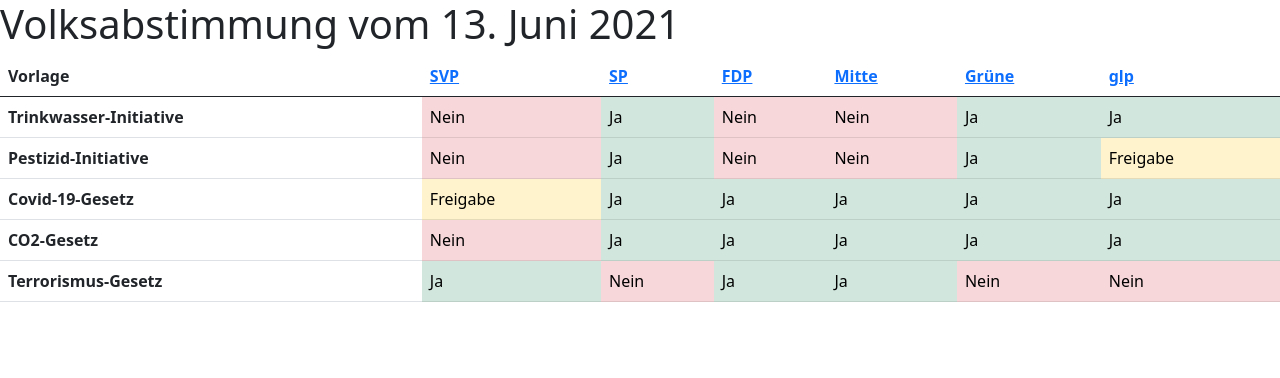
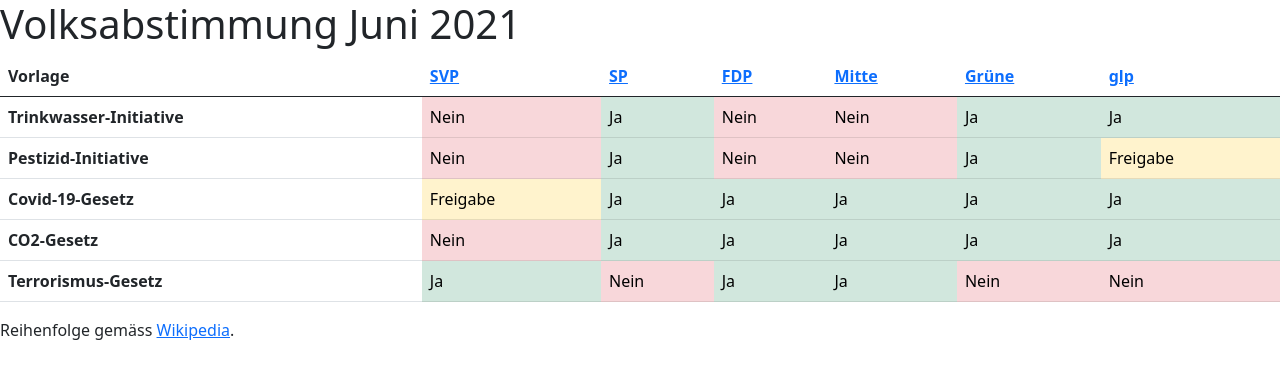
Before and after one commit to Tharadash/abstimmungsparolen, a plain HTML site: page index.html in a window 1280 px wide. Drawn offline with nearby package versions, Linux system fonts and the light colour scheme.

Commit message:
add note about list order

```diff
--- a/index.html
+++ b/index.html
@@ -14,7 +14,7 @@
 
   </head>
   <body>
-    <h1>Volksabstimmung vom 13. Juni 2021</h1>
+    <h1>Volksabstimmung Juni 2021</h1>
     <table class="table">
         <thead>
           <tr>
@@ -76,5 +76,7 @@
         </tbody>
       </table>
 
+      <p>Reihenfolge gemäss <a href="https://de.wikipedia.org/wiki/Politische_Parteien_in_der_Schweiz#Liste_der_politischen_Parteien_in_der_Schweiz">Wikipedia</a>.</p>
+
   </body>
 </html>
```
